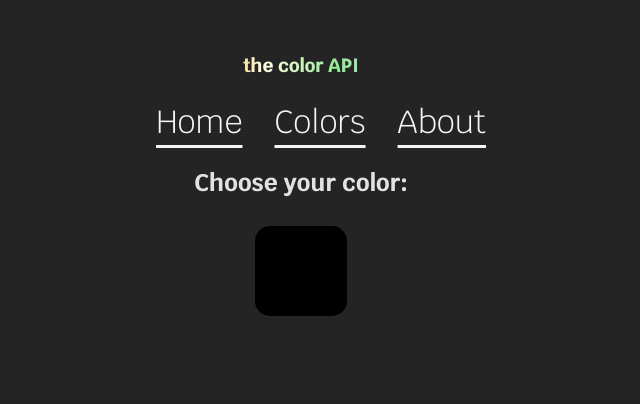
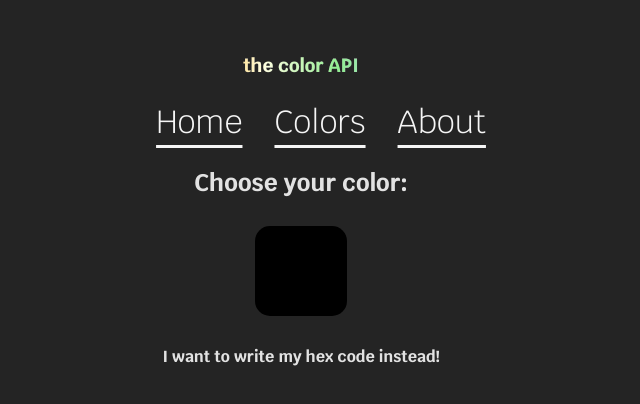
Before and after one commit to jenmwa/learning-react, a React (Vite) app in the folder 11.color-api/: page /colors in a window 1280 px wide. Shown: the top 404 px of the page, without its empty margins (339-979 px from the left). Built offline with nearby package versions, Linux system fonts and the light colour scheme.

Commit message:
conditional rendering regarding inputs & pres.

```diff
--- a/11.color-api/src/components/Colors.tsx
+++ b/11.color-api/src/components/Colors.tsx
@@ -1,4 +1,4 @@
-import { ChangeEvent, useState } from "react";
+import { ChangeEvent, FormEvent, useState } from "react";
 import '../style/colors.css';
 import axios from "axios";
 import { IApiResponse } from "../Models/IApiResponse";
@@ -13,10 +13,14 @@ export const Colors = () => {
   const [userColor, setUserColor] = useState('');
   const [response, setResponse] = useState<IColor[]>([]);
   const [apiSuccess, setApiSuccess] = useState(false);
+  const [colorInputField, setColorInputField] = useState(false)
+
+
 
   const handleOnChange = (e: ChangeEvent<HTMLInputElement>) => {
     console.log(e.target.value);
     const userInput = e.target.value;
+
     setUserColor(userInput);
     getApi(userInput);
   }
@@ -57,7 +61,7 @@ export const Colors = () => {
     return {
       hex: '',
       name: '',
-      contrast: ''
+      contrast: '',
     };
   }
 
@@ -72,18 +76,40 @@ export const Colors = () => {
     setApiSuccess(false);
   }
 
+  const toggleInputTextColor = () => {
+    setColorInputField(!colorInputField)
+  }
+
+  const handleSubmit = (e: FormEvent) => {
+    e.preventDefault();
+  };
+
   return (
     <>
       {userColor == '' && (
         <>
           <h2>Choose your color:</h2>
+          <form onSubmit={handleSubmit}>
+            {!colorInputField && (
               <label>
                 <input className='input-color' type='color' onChange={handleOnChange}></input>
               </label>
-          {/* <h3>Or, write in a hex code here:</h3>
+            )}
+            {colorInputField && (
+              <>
+                <span>Write in a 6 digit hex code here:</span>
+
                 <label>
-            <input className='input-text' type='text' onChange={handleOnChange}></input>
-          </label> */}
+                  <input className='input-text' type='text'></input>
+                </label><br></br>
+                <button>Search</button>
+              </>
+            )}
+          </form>
+
+          <div className='input-text-show' onClick={toggleInputTextColor}>
+            <h4>{!colorInputField ? 'I want to write my hex code instead!' : 'I want to visually choose my color instead!'}</h4>
+          </div>
         </>
       )}
 
--- a/11.color-api/src/components/ColorsPresentation.tsx
+++ b/11.color-api/src/components/ColorsPresentation.tsx
@@ -1,6 +1,7 @@
 import { useNavigate } from "react-router-dom";
 import { IColor } from "../Models/IColor"
 import '../style/colorPresentation.css';
+import { useState } from "react";
 
 interface ColorsPresentationProps {
     userColor: string,
@@ -14,6 +15,7 @@ interface ColorsPresentationProps {
 
 export const ColorsPresentation = ({userColor, userColorStyle, getName, resetBtn, response }: ColorsPresentationProps) => {
   const navigate = useNavigate();
+  const [monochromeScheme, setMonochromeSchema] = useState(false)
 
     const handleClick = (id: string) => {
         console.log('read more about:', id);
@@ -21,6 +23,10 @@ export const ColorsPresentation = ({userColor, userColorStyle, getName, resetBtn
         console.log(id)
         navigate('/color/' + id)
       }
+
+const showMonochrome = () => {
+  setMonochromeSchema(!monochromeScheme)
+}
 
     const html = response.map((color) => (
         <div key={color.hex.value} onClick={() => handleClick(color.hex.value)} className="color-container">
@@ -38,8 +44,15 @@ export const ColorsPresentation = ({userColor, userColorStyle, getName, resetBtn
             <span className='user-info'>{getName(userColor).name}</span>
           </div>
           <button onClick={resetBtn}>New Color</button>
-          <h4>Show me the color in a monochrome Schema</h4>
+          <div onClick={showMonochrome}>
+            <h4> {!monochromeScheme ? 'Show me the color in a Monochrome Schema' : 'Hide the Monochrome Schema'}</h4>
+          </div>
+          {monochromeScheme && (
+            <>
           {html}
+          </>
+          )
+        }
         </>
     )
 }
--- a/11.color-api/src/style/colors.css
+++ b/11.color-api/src/style/colors.css
@@ -20,3 +20,7 @@
     border-radius: 15px;
     border: none;
   }
+
+ .input-text-show {
+  cursor: pointer;
+ }
```
Lines whose indentation alone changed are shown as unchanged.
